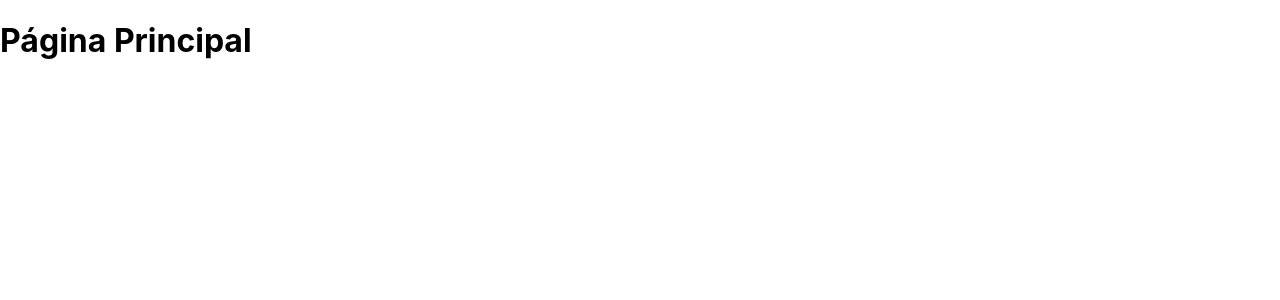
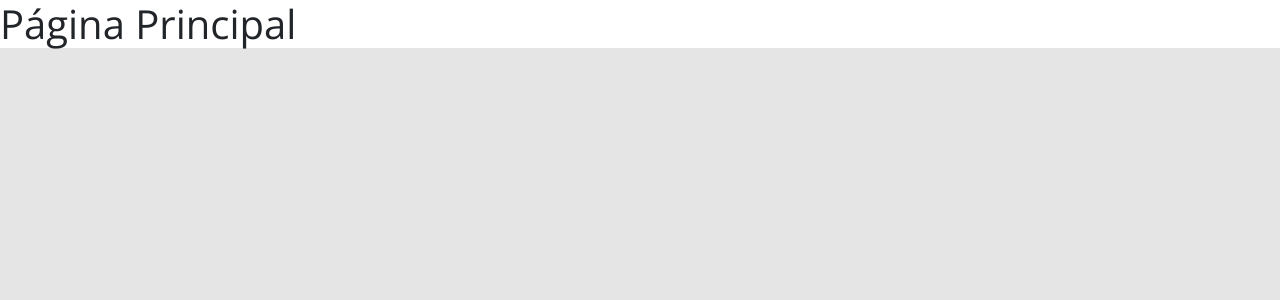
Before and after one commit to devGiovanni95/dsmovie, a React (Create React App) app in the folder frontend/: page / in a window 1280 px wide. Shown: the top 300 px of the page. Built offline with nearby package versions, Linux system fonts and the light colour scheme.

Commit message:
Add Bootstrap

```diff
--- a/frontend/package.json
+++ b/frontend/package.json
@@ -10,6 +10,7 @@
     "@types/node": "^16.7.13",
     "@types/react": "^17.0.20",
     "@types/react-dom": "^17.0.9",
+    "bootstrap": "5.1.3",
     "react": "^17.0.2",
     "react-dom": "^17.0.2",
     "react-scripts": "5.0.0",
--- a/frontend/src/index.css
+++ b/frontend/src/index.css
@@ -1,13 +1,23 @@
-body {
-  margin: 0;
-  font-family: -apple-system, BlinkMacSystemFont, 'Segoe UI', 'Roboto', 'Oxygen',
-    'Ubuntu', 'Cantarell', 'Fira Sans', 'Droid Sans', 'Helvetica Neue',
-    sans-serif;
-  -webkit-font-smoothing: antialiased;
-  -moz-osx-font-smoothing: grayscale;
+@import url('https://fonts.googleapis.com/css2?family=Open+Sans:wght@400;700&display=swap');
+:root {
+    --color-primary: linear-gradient(to right, #5433ff, #20bdff, #a5fecb);
 }
 
-code {
-  font-family: source-code-pro, Menlo, Monaco, Consolas, 'Courier New',
-    monospace;
+
+/*todos os elementos html serão esses*/
+
+* {
+    box-sizing: border-box;
+    font-family: 'Open Sans', sans-serif;
 }
+
+html,
+body {
+    background-color: #E5E5E5;
+}
+
+a,
+a:hover {
+    text-decoration: none;
+    color: unset;
+}
--- a/frontend/src/index.tsx
+++ b/frontend/src/index.tsx
@@ -2,6 +2,7 @@
 import ReactDOM from 'react-dom';
 import './index.css';
 import App from './App';
+import 'bootstrap/dist/css/bootstrap.css';
 
 ReactDOM.render(
   <React.StrictMode>
```
Also changed, not shown: 1 other file (tests, documents, lock files or other folders).
